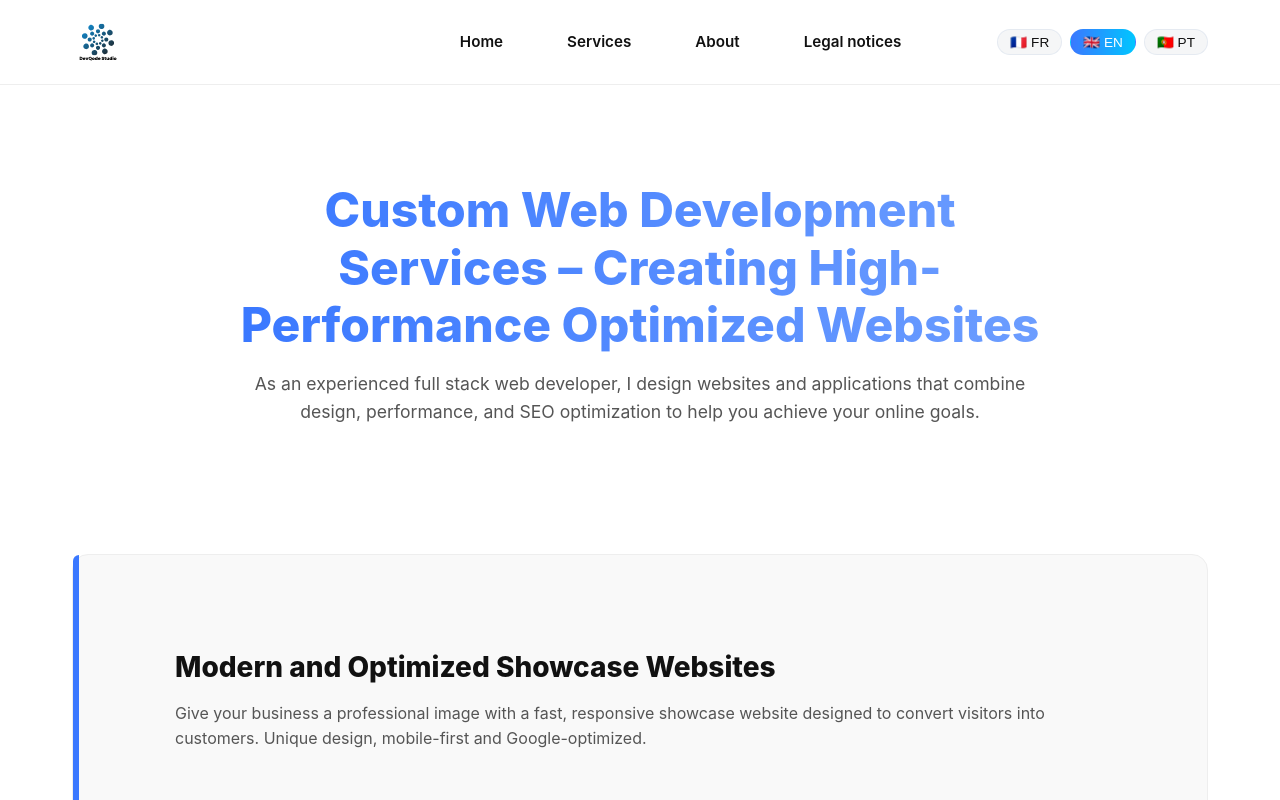
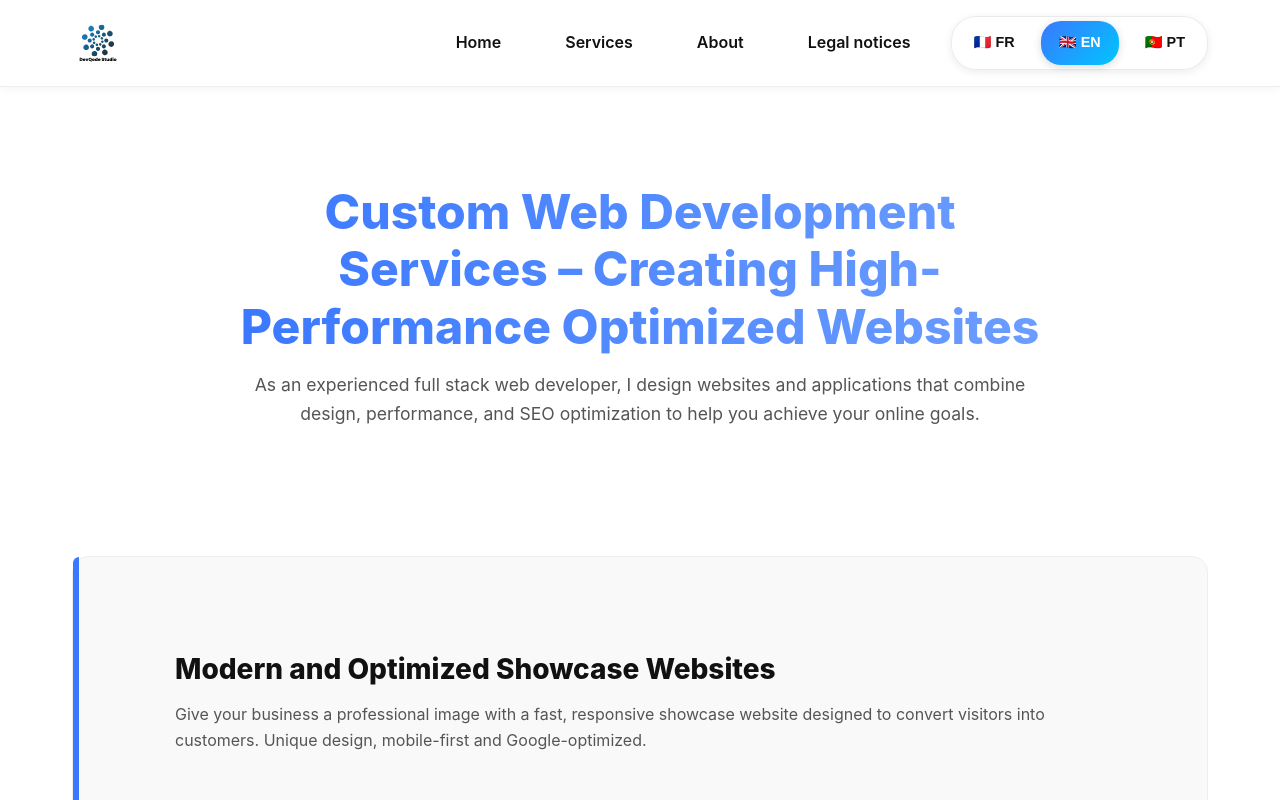
Before and after one commit to Aghiles-Belkalem/DevQode-Studio, a Next.js app: page /en/services in a window 1280 px wide. Shown: the top 800 px of the page. Built offline with nearby package versions, Linux system fonts and the light colour scheme.

Commit message:
fix menu berger issues on iOS

```diff
--- a/components/ui/header/Header.module.css
+++ b/components/ui/header/Header.module.css
@@ -1,171 +1,223 @@
+/* ===== HEADER MINIMAL ===== */
 .header {
   position: sticky;
   top: 0;
   z-index: 2000;
-  backdrop-filter: blur(12px);
+  backdrop-filter: blur(20px);
+  -webkit-backdrop-filter: blur(20px);
   border-bottom: 1px solid var(--color-border);
-  transition: background 0.3s ease, backdrop-filter 0.3s ease;
-   background: rgba(255, 255, 255, 0.95);
+  background: rgba(255, 255, 255, 0.95);
+  box-shadow: 0 1px 10px rgba(0, 0, 0, 0.05);
+  transition: all 0.3s ease;
 }
 
-/* NAV Container */
 .nav {
   display: flex;
   justify-content: space-between;
   align-items: center;
-  padding: var(--spacing-sm) var(--spacing-md);
+  padding: 1rem 1.25rem;
   max-width: 1200px;
   margin: 0 auto;
 }
 
-/* ===== LOGO ===== */
 .logo {
   display: flex;
   align-items: center;
+  z-index: 3001;
 }
+
 .logoIcon {
   height: 52px;
   width: auto;
   transition: transform 0.3s ease;
-}
-.logoIcon:hover {
-  transform: scale(1.05);
 }
 
 /* ===== BURGER ===== */
 .burger {
   display: flex;
   flex-direction: column;
-  justify-content: space-between;
-  width: 26px;
-  height: 20px;
+  justify-content: center;
+  gap: 5px;
+  width: 48px;
+  height: 48px;
   background: transparent;
   border: none;
+  border-radius: 12px;
+  padding: 12px;
+  z-index: 3001;
+  outline: none;
   cursor: pointer;
-  padding: 0;
+  transition: all 0.3s ease;
   -webkit-tap-highlight-color: transparent;
-    z-index: 3000; /* passe au-dessus du Hero */
+  touch-action: manipulation;
+  transform: translateZ(0);
 }
+
+.burger:hover { background: rgba(0, 0, 0, 0.05); transform: scale(1.05); }
+.burger:active { transform: scale(0.95); }
+.burger:focus { outline: none; background: transparent; }
+
 .bar {
-  height: 2px;
+  width: 24px;
+  height: 3px;
   background: var(--color-text);
   border-radius: 2px;
   transition: all 0.3s ease;
+  transform: translateZ(0);
+  box-shadow: 0 1px 3px rgba(0, 0, 0, 0.12);
 }
-.open1 { transform: rotate(45deg) translate(4px, 5px); }
-.open2 { opacity: 0; }
-.open3 { transform: rotate(-45deg) translate(4px, -5px); }
 
-/* ===== MENU ===== */
-.menu {
-  display: none;
-}
+.burger.active .bar:nth-child(1),
+.open1 { transform: rotate(45deg) translate(3px, 3px); }
+
+.burger.active .bar:nth-child(2),
+.open2 { opacity: 0; transform: scale(0); }
+
+.burger.active .bar:nth-child(3),
+.open3 { transform: rotate(-45deg) translate(3px, -3px); }
+
+/* ===== MENU DESKTOP ===== */
+.menu { display: none; }
+
 .menuLink {
-  padding: 0.6rem 0;
+  padding: 0.75rem 1.25rem;
   font-size: 0.95rem;
   font-weight: 600;
   color: var(--color-text);
   text-decoration: none;
+  border-radius: 8px;
+  transition: all 0.3s ease;
   position: relative;
-  transition: color 0.25s ease;
 }
+
 .menuLink::after {
   content: "";
   position: absolute;
-  left: 0;
-  bottom: -4px;
-  width: 0%;
+  left: 50%;
+  bottom: 0;
+  transform: translateX(-50%);
+  width: 0;
   height: 2px;
   background: linear-gradient(90deg, var(--color-primary), #00c6ff);
   transition: width 0.3s ease;
-}
-.menuLink:hover {
-  color: var(--color-primary-hover);
-}
-.menuLink:hover::after {
-  width: 100%;
+  border-radius: 1px;
 }
 
 /* ===== LANG SWITCHER ===== */
 .langSwitcher {
   display: flex;
-  align-items: center;
-  gap: var(--spacing-xs);
-  margin-left: var(--spacing-md);
+  gap: 0.5rem;
+  background: rgba(255, 255, 255, 0.8);
+  backdrop-filter: blur(10px);
+  -webkit-backdrop-filter: blur(10px);
+  border: 1px solid rgba(0, 0, 0, 0.08);
+  border-radius: 25px;
+  padding: 0.25rem;
+  box-shadow: 0 2px 8px rgba(0, 0, 0, 0.08);
 }
+
 .langBtn {
-  background: rgba(243, 244, 246, 0.8);
+  background: transparent;
   color: var(--color-text);
-  border: 1px solid rgba(226, 232, 240, 0.8);
+  border: none;
   border-radius: 20px;
-  padding: 0.25rem 0.75rem;
+  padding: 0.5rem 0.875rem;
   font-size: 0.85rem;
+  font-weight: 600;
   cursor: pointer;
-  transition: all 0.25s ease;
+  transition: all 0.3s ease;
+  min-width: 40px;
+  -webkit-tap-highlight-color: transparent;
+  touch-action: manipulation;
 }
+
 .langBtn:hover {
-  background: linear-gradient(90deg, var(--color-primary), #00c6ff);
+  background: rgba(0, 0, 0, 0.05);
+  transform: translateY(-1px);
+}
+
+.langActive {
+  background: linear-gradient(135deg, var(--color-primary), #00c6ff);
   color: var(--color-cta-text);
-  border-color: transparent;
-}
-.langActive {
-  background: linear-gradient(90deg, var(--color-primary), #00c6ff);
-  color: var(--color-cta-text);
-  border-color: transparent;
+  box-shadow: 0 2px 8px rgba(0, 0, 0, 0.15);
 }
 
 /* ===== MOBILE MENU ===== */
 .mobileMenu {
   position: fixed;
-  top: 70px; /* juste en dessous du header */
-  right: -320px;
-  width: 75%;
-  max-width: 320px;
-  background: rgba(255, 255, 255, 0.95);
-  backdrop-filter: blur(10px);
-  display: flex;
-  flex-direction: column;
-  padding: var(--spacing-lg) var(--spacing-md);
-  border-radius: 12px 0 0 12px;
-  box-shadow: -4px 4px 20px rgba(0, 0, 0, 0.12);
-  transition: right 0.3s ease;
-  z-index: 2002;
-}
-.mobileMenu.open {
-  right: 0;
-}
-.mobileMenu .menuLink {
-  font-size: 1.05rem;
-  padding: 0.8rem 0;
-  border-bottom: 1px solid var(--color-border);
+  top: 80px;
+  right: -100%;
+  width: 280px;
+  max-width: 85vw;
+  background: rgba(255, 255, 255, 0.98);
+  backdrop-filter: blur(20px);
+  -webkit-backdrop-filter: blur(20px);
+  padding: 1.5rem;
+  border-radius: 16px 0 0 16px;
+  box-shadow: -4px 4px 30px rgba(0, 0, 0, 0.12);
+  transition: right 0.4s ease;
+  z-index: 3000;
+  border: 1px solid rgba(0, 0, 0, 0.08);
 }
 
-/* Overlay qui n’assombrit plus le Hero */
-.overlay {
-  display: none;
+.mobileMenu.open { right: 0; }
+
+.mobileMenu .menuLink {
+  display: block;
+  font-size: 1rem;
+  font-weight: 600;
+  color: var(--color-text);
+  text-decoration: none;
+  padding: 0.75rem 1rem;
+  border-radius: 12px;
+  border-bottom: 1px solid rgba(0, 0, 0, 0.06);
+  transition: all 0.3s ease;
+  -webkit-tap-highlight-color: transparent;
 }
 
-/* ===== CTA Calendly ===== */
+.mobileMenu .menuLink:last-child { border-bottom: none; }
+.mobileMenu .menuLink:hover {
+  color: var(--color-primary);
+  background: rgba(0, 0, 0, 0.03);
+  transform: translateX(5px);
+}
+
+/* ===== OVERLAY ===== */
+.overlay {
+  position: fixed;
+  top: 0;
+  left: 0;
+  width: 100%;
+  height: 100%;
+  background: rgba(0, 0, 0, 0.3);
+  backdrop-filter: blur(2px);
+  -webkit-backdrop-filter: blur(2px);
+  z-index: 2999;
+  opacity: 0;
+  visibility: hidden;
+  transition: all 0.3s ease;
+}
+
+.overlay.active { opacity: 1; visibility: visible; }
+
+/* ===== CTA ===== */
 .ctaCalendly {
   display: inline-flex;
   align-items: center;
   gap: 0.5rem;
-  background: rgba(255, 255, 255, 0.1);
-  backdrop-filter: blur(10px);
+  background: linear-gradient(135deg, var(--color-primary), #00c6ff);
   color: var(--color-cta-text);
   font-weight: 700;
-  font-size: 1rem;
-  padding: 0.85rem 2rem;
-  border-radius: 14px;
+  padding: 0.875rem 2rem;
+  border-radius: 25px;
   text-decoration: none;
-  text-align: center;
-  cursor: pointer;
-  border: 1px solid rgba(255, 255, 255, 0.3);
-  box-shadow: 0 10px 25px rgba(0, 0, 0, 0.2);
-  transition: transform 0.3s ease, box-shadow 0.3s ease, background 0.3s ease;
+  box-shadow: 0 4px 20px rgba(0, 0, 0, 0.15);
+  transition: all 0.3s ease;
+  -webkit-tap-highlight-color: transparent;
   position: relative;
   overflow: hidden;
 }
+
 .ctaCalendly::before {
   content: '';
   position: absolute;
@@ -173,36 +225,65 @@
   left: -50%;
   width: 200%;
   height: 200%;
-  background: linear-gradient(120deg, rgba(255,255,255,0.3), rgba(255,255,255,0));
+  background: linear-gradient(45deg, transparent, rgba(255,255,255,0.2), transparent);
   transform: rotate(45deg) translateX(-100%);
-  transition: transform 0.5s ease;
+  transition: transform 0.6s ease;
 }
-.ctaCalendly:hover::before {
-  transform: rotate(45deg) translateX(0);
+
+.ctaCalendly:hover::before { transform: rotate(45deg) translateX(100%); }
+.ctaCalendly:hover {
+  transform: translateY(-2px) scale(1.02);
+  box-shadow: 0 8px 30px rgba(0, 0, 0, 0.2);
 }
-.ctaCalendly:hover {
-  transform: translateY(-3px) scale(1.05);
-  box-shadow: 0 14px 35px rgba(0, 0, 0, 0.3);
-}
-.ctaCalendly:active {
-  transform: translateY(1px) scale(0.98);
-  box-shadow: 0 6px 20px rgba(0, 0, 0, 0.2);
-}
+
 .ctaCalendly span.emoji {
-  display: inline-block;
   transition: transform 0.3s ease;
 }
+
 .ctaCalendly:hover span.emoji {
-  transform: rotate(15deg) translateY(-2px);
+  transform: rotate(15deg) scale(1.1);
 }
 
-/* ===== DESKTOP ===== */
+/* ===== RESPONSIVE ===== */
+@media (max-width: 380px) {
+  .nav { padding: 0.875rem 1rem; }
+  .burger { width: 52px; height: 52px; }
+  .bar { width: 26px; height: 3.5px; }
+  .langBtn { padding: 0.375rem 0.625rem; font-size: 0.8rem; min-width: 36px; }
+  .mobileMenu .menuLink { font-size: 0.9rem; padding: 0.625rem 0.875rem; }
+}
+
+@media (min-width: 600px) {
+  .nav { padding: 1rem 1.5rem; }
+  .langBtn { padding: 0.5rem 1rem; font-size: 0.9rem; }
+  .mobileMenu { width: 240px; right: -240px; border-radius: 12px 0 0 12px; }
+}
+
 @media (min-width: 768px) {
+  .nav { padding: 1rem 2rem; }
   .burger { display: none; }
-  .menu {
-    display: flex;
-    align-items: center;
-    gap: var(--spacing-lg);
+  .menu { display: flex; gap: 0.5rem; }
+  .menuLink:hover { color: var(--color-primary); background: rgba(0, 0, 0, 0.03); }
+  .menuLink:hover::after { width: 80%; }
+  .logoIcon:hover { transform: scale(1.05) rotate(2deg); }
+  .mobileMenu, .overlay { display: none !important; }
+  .langBtn:hover { background: rgba(0, 0, 0, 0.08); transform: translateY(-2px); }
+  .langActive:hover {
+    background: linear-gradient(135deg, var(--color-primary), #00c6ff);
+    color: var(--color-cta-text);
+    transform: translateY(-2px);
   }
-  .mobileMenu, .overlay { display: none; }
 }
+
+@media (min-width: 1024px) {
+  .menu { gap: 1rem; }
+  .menuLink { padding: 0.875rem 1.5rem; font-size: 1rem; }
+  .langBtn { padding: 0.5rem 1.125rem; font-size: 0.9rem; }
+}
+
+/* ===== REDUCED MOTION ===== */
+@media (prefers-reduced-motion: reduce) {
+  .header, .nav, .logo, .logoIcon, .burger, .bar, .menu, .menuLink, .langSwitcher, .langBtn, .mobileMenu, .overlay, .ctaCalendly {
+    transition-duration: 0.01ms !important;
+  }
+}
```
